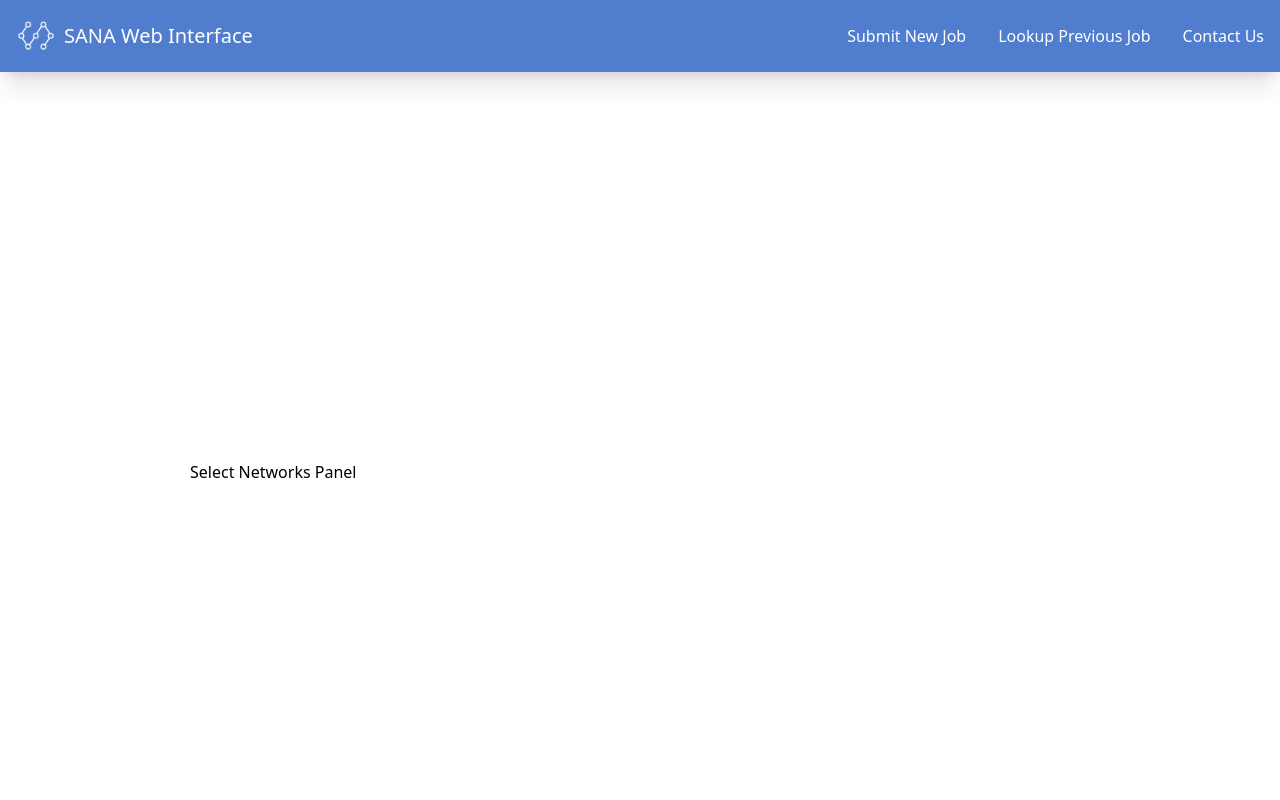
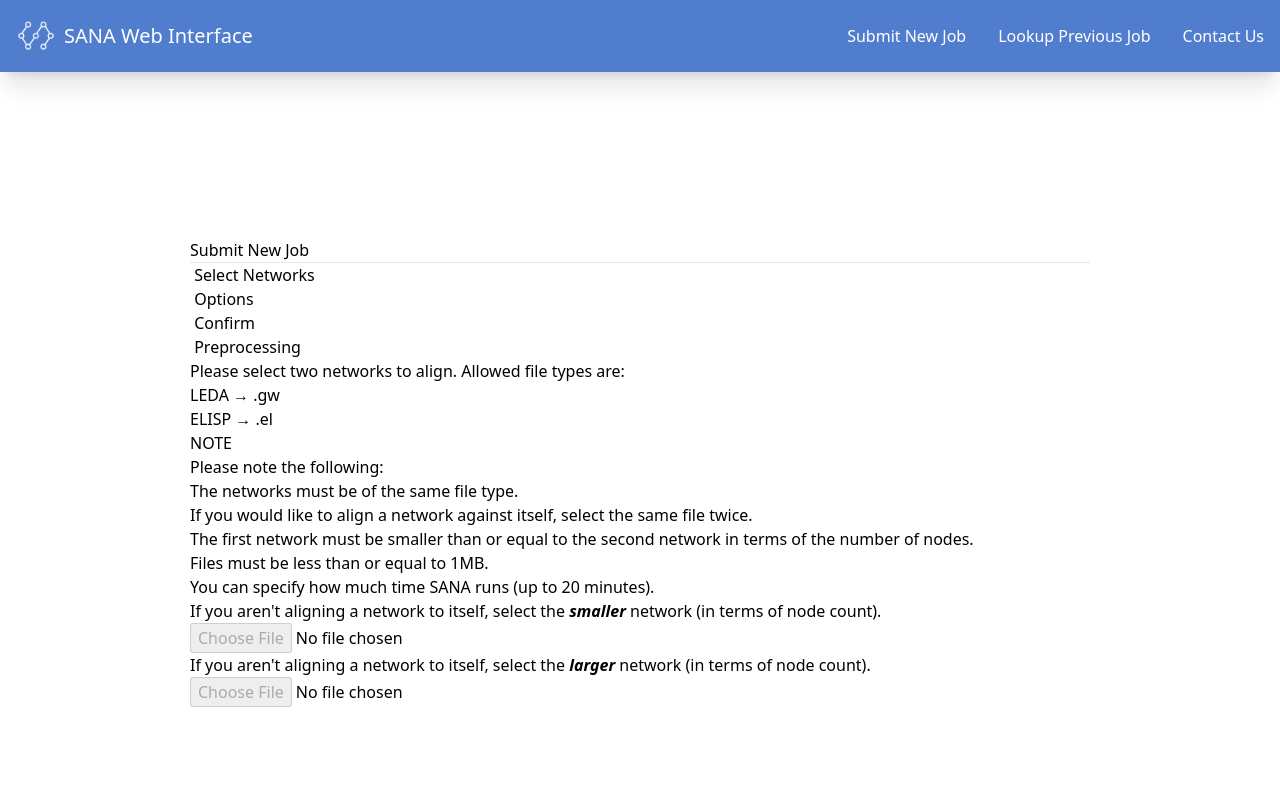
Before and after one commit to maitreyyi/SANA_Development, a React (Create React App) app: page /submit-job in a window 1280 px wide. Shown: the top 800 px of the page. Built offline with nearby package versions, Linux system fonts and the light colour scheme.

Commit message:
Four parts of the form set up: submit new job, options, confirm and preprocessing

```diff
--- /dev/null
+++ b/src/components/ConfirmationNote.js
@@ -0,0 +1,29 @@
+import React from "react";
+
+const ConfirmationNote = ({visible, handleBack }) => {
+  if(!visible){
+    return null;
+  }
+
+  return (
+  <div className="content confirm">
+    <div className="panel callout">
+      <h2>NOTE</h2>
+      <span>Please note the following:</span>
+      <ul className="circle">
+        <li>The networks will be aligned with the specified options.</li>
+        <li>Faded values are default settings. To make changes, click the back button.</li>
+      </ul>
+    </div>
+    <div className="page-flipper">
+      <button type="button" onClick={handleBack} className="prev-page button radius">
+        <span>&larr; Back</span>
+      </button>
+      <button type="submit" className="next-page button radius">
+        <span>Submit &rarr;</span>
+      </button>
+    </div>
+  </div>);
+};
+
+export default ConfirmationNote;
--- /dev/null
+++ b/src/components/JavaScriptWarning.js
@@ -0,0 +1,17 @@
+import React from "react";
+
+const JavaScriptWarning = () => (
+  <div id="js-disabled">
+    <div className="page-content">
+      <div className="page-content-wrapper">
+        <div className="panel callout">
+          <h1>WARNING</h1>
+          <p>Our submission form uses JavaScript!</p>
+          <p>Please enable JavaScript in your browser and refresh the page.</p>
+        </div>
+      </div>
+    </div>
+  </div>
+);
+
+export default JavaScriptWarning;
--- /dev/null
+++ b/src/components/NetworkSelection.js
@@ -0,0 +1,45 @@
+import React from "react";
+
+const NetworkSelection = ({handleFileInputChange, handleNext}) => {
+  return(
+  <div className="content select-networks active visited">
+    <div id="network-selection-prompt">
+      <p>Please select two networks to align. Allowed file types are:</p>
+      <ul className="circle">
+        <li>LEDA → .gw</li>
+        <li>ELISP → .el</li>
+      </ul>
+    </div>
+    <div id="network-selection-note" className="panel callout">
+      <h2>NOTE</h2>
+      <span>Please note the following:</span>
+      <ul className="circle">
+        <li>The networks must be of the same file type.</li>
+        <li>If you would like to align a network against itself, select the same file twice.</li>
+        <li>The first network must be smaller than or equal to the second network in terms of the number of nodes.</li>
+        <li>Files must be less than or equal to 1MB.</li>
+        <li>You can specify how much time SANA runs (up to 20 minutes).</li>
+      </ul>
+    </div>
+    <div id="network-file-input-wrapper">
+			<div class="row">
+				<div class="columns small-12 medium-6">
+					<span>If you aren't aligning a network to itself, select the <strong><em>smaller</em></strong> network (in terms of node count).</span>
+				</div>
+				<div class="columns small-12 medium-6">
+          <input type="file" id="network-file-1-input" class="file-input" name="network-files[]" disabled></input>
+        </div>
+			</div>
+			<div class="row">
+				<div class="columns small-12 medium-6">
+				  <span>If you aren't aligning a network to itself, select the <strong><em>larger</em></strong> network (in terms of node count).</span>
+				</div>
+				<div class="columns small-12 medium-6">
+					<input type="file" id="network-file-2-input" class="file-input" name="network-files[]" disabled></input>
+				</div>
+			</div>
+		</div>
+  </div>);
+};
+
+export default NetworkSelection;
--- /dev/null
+++ b/src/components/OptionsHelp.js
@@ -0,0 +1,25 @@
+import React from "react";
+
+const OptionsHelp = ({handleBack, handleNext }) => {
+  return (
+  <div className="content options">
+    <div id="options-help-menu" className="panel callout">
+      <h2>Options Help</h2>
+      <span>Hover over an option to see its description or click the button to view the entire help menu.</span>
+      <button id="options-help-menu-button" className="button radius">
+        <span>+ Show Options Help Menu</span>
+      </button>
+    </div>
+    <div className="page-flipper">
+      <button type="button" onClick={handleBack} className="prev-page button radius">
+        <span>&larr; Back</span>
+      </button>
+      <button type="button" onClick={handleNext} className="next-page button radius">
+        <span>Next &rarr;</span>
+      </button>
+    </div>
+  </div>
+  );
+};
+
+export default OptionsHelp;
--- /dev/null
+++ b/src/components/PageFlipper.js
@@ -0,0 +1,11 @@
+import React from "react";
+
+const PageFlipper = ({ handleNext }) => (
+  <div className="page-flipper">
+    <button type="button" onClick={handleNext} className="next-page button radius">
+      <span>Next &rarr;</span>
+    </button>
+  </div>
+);
+
+export default PageFlipper;
--- /dev/null
+++ b/src/components/ProcessingStep.js
@@ -0,0 +1,16 @@
+import React from "react";
+
+const ProcessingStep = () => {
+
+  return (<div className="content process">
+    <div id="processing-animation-container">
+      <span>Preprocessing Networks...</span>
+    </div>
+    <div className="panel callout">
+      <h2>NOTE</h2>
+      <span>If this page doesn’t redirect, try again in a different browser.</span>
+    </div>
+  </div>);
+};
+
+export default ProcessingStep;
--- /dev/null
+++ b/src/components/StepNavigation.js
@@ -0,0 +1,26 @@
+import React from "react";
+
+const StepNavigation = () => (
+  <div id="steps-container">
+    <ul id="steps">
+      <li className="step select-networks active visited">
+        <span className="arrow">&nbsp;</span>
+        <span>Select Networks</span>
+      </li>
+      <li className="step options">
+        <span className="arrow">&nbsp;</span>
+        <span>Options</span>
+      </li>
+      <li className="step confirm">
+        <span className="arrow">&nbsp;</span>
+        <span>Confirm</span>
+      </li>
+      <li className="step process">
+        <span className="arrow">&nbsp;</span>
+        <span>Preprocessing</span>
+      </li>
+    </ul>
+  </div>
+);
+
+export default StepNavigation;
--- a/src/pages/SubmitJob.js
+++ b/src/pages/SubmitJob.js
@@ -1,14 +1,127 @@
-import React from 'react';
+import React, { useEffect, useState }  from 'react';
+import ConfirmationNote from "../components/ConfirmationNote.js";
+import JavaScriptWarning from "../components/JavaScriptWarning.js";
+import NetworkSelection from "../components/NetworkSelection.js";
+import OptionsHelp from "../components/OptionsHelp.js";
+import ProcessingStep from "../components/ProcessingStep.js";
+import StepNavigation from "../components/StepNavigation.js";
+import PageFlipper from "../components/PageFlipper.js";
+
 import {Link} from 'react-router-dom';
 
-function SubmitJob(){
-    return(
-        <form>
-            <div>
-                <p>Select Networks Panel</p>
+const SubmitJob = () => {
+    const [jsEnabled, setJsEnabled ] = useState(false);
+    const [activeStep, setActiveStep] = useState('select-networks');
+    const [file1, setFile1] = useState(null);
+    const [file2, setFile2] = useState(null);
+    const [fileError, setFileError] = useState(null);
+    const [formData, setFormData] = useState(new FormData());
+    const validExts = ["gw", "el"];
+
+    const handleNext = () =>{
+        if (activeStep === 'select-networks') {
+            setActiveStep('options');
+          } else if (activeStep === 'options') {
+            setActiveStep('confirm');
+          } else if (activeStep === 'confirm') {
+            setActiveStep('processing');
+          }
+    };
+    const handleBack= () => {
+        if (activeStep === 'options') {
+            setActiveStep('select-networks');
+        } else if (activeStep === 'confirm') {
+            setActiveStep('options');
+        }
+    };
+
+    // Handle file input changes
+    const handleFileInputChange = (event, fileType) => {
+        const file = event.target.files[0];
+        if (file && validateFile(file, fileType)) {
+            if (fileType === "file1") setFile1(file);
+            else if (fileType === "file2") setFile2(file);
+        }
+    };
+
+    const validateFile = (file, fileType) => {
+        const extension = file.name.split('.').pop().toLowerCase();
+        if (file.name.includes(' ')) {
+          setFileError(`${fileType} file contains whitespace.`);
+          return false;
+        }
+        if (!validExts.includes(extension)) {
+          setFileError(`${fileType} file is not a valid network file.`);
+          return false;
+        }
+        if (file.size > 5 * 1024 * 1024) {
+          setFileError(`${fileType} file exceeds 5MB.`);
+          return false;
+        }
+        setFileError(null);
+        return true;
+    };
+
+    const handleFormSubmit = async (event) => {
+        event.preventDefault();
+        const data = new FormData(event.target);
+        setFormData(data);
+        try {
+          const response = await fetch('', {
+            method: 'POST',
+            body: formData,
+          });
+          const result = await response.json();
+          if (result.success) {
+            window.location = result.data.url;
+          } else {
+            alert(result.status);
+          }
+        } catch (error) {
+          console.error(error);
+          alert('Error processing the form.');
+        }
+    };
+
+    useEffect(() => {
+        setJsEnabled(true);
+    }, []);
+
+    return (
+        <div>
+        {!jsEnabled && <JavaScriptWarning />}
+        {jsEnabled && (
+          <div id="js-enabled">
+            <div id="query-page-content" className="page-content">
+              <div className="page-content-wrapper">
+                <header>
+                  <h1>Submit New Job</h1>
+                </header>
+                <hr />
+                <StepNavigation />
+                <div id="content-container">
+                  <form
+                    id="submit-new-job-form"
+                    method="POST"
+                    encType="multipart/form-data"
+                    action="/process/index.php"
+                    onSubmit={handleFormSubmit}
+                  >
+                    {activeStep === 'select-networks' && (<NetworkSelection
+                      handleFileInputChange={handleFileInputChange}
+                      handleNext={handleNext}
+                    /> )}
+                    {activeStep === 'options' && (<OptionsHelp handleBack={handleBack} handleNext={handleNext}/>)}
+                    {activeStep === 'confirm' && (<ConfirmationNote handleBack={handleBack}  handleNext = {handleNext}/>)}
+                    {activeStep === 'processing' && (<ProcessingStep/>)}
+                  </form>
+                </div>
+              </div>
             </div>
-        </form>
+          </div>
+        )}
+      </div>
     );
-}
+};
 
 export default SubmitJob;
```
